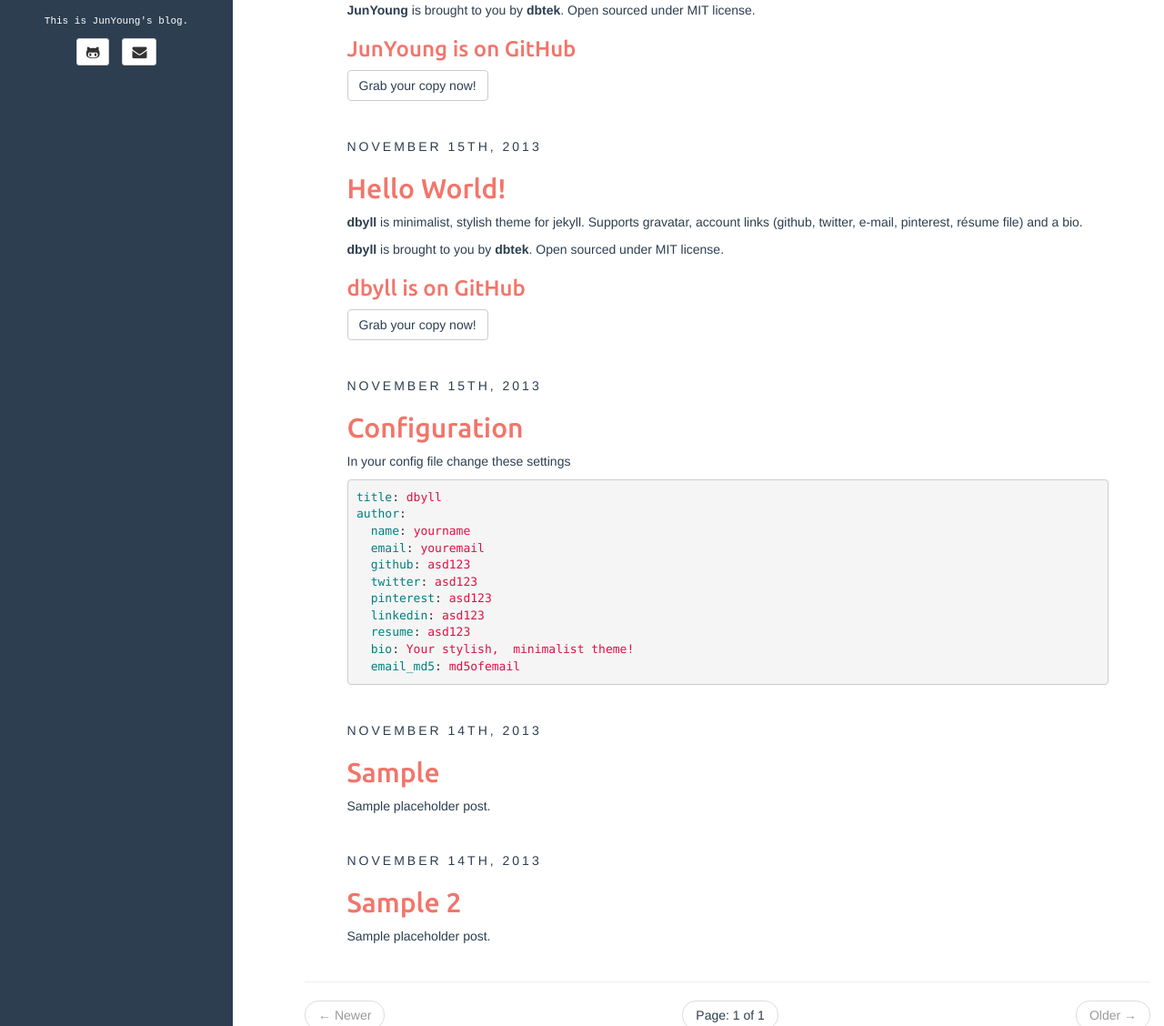
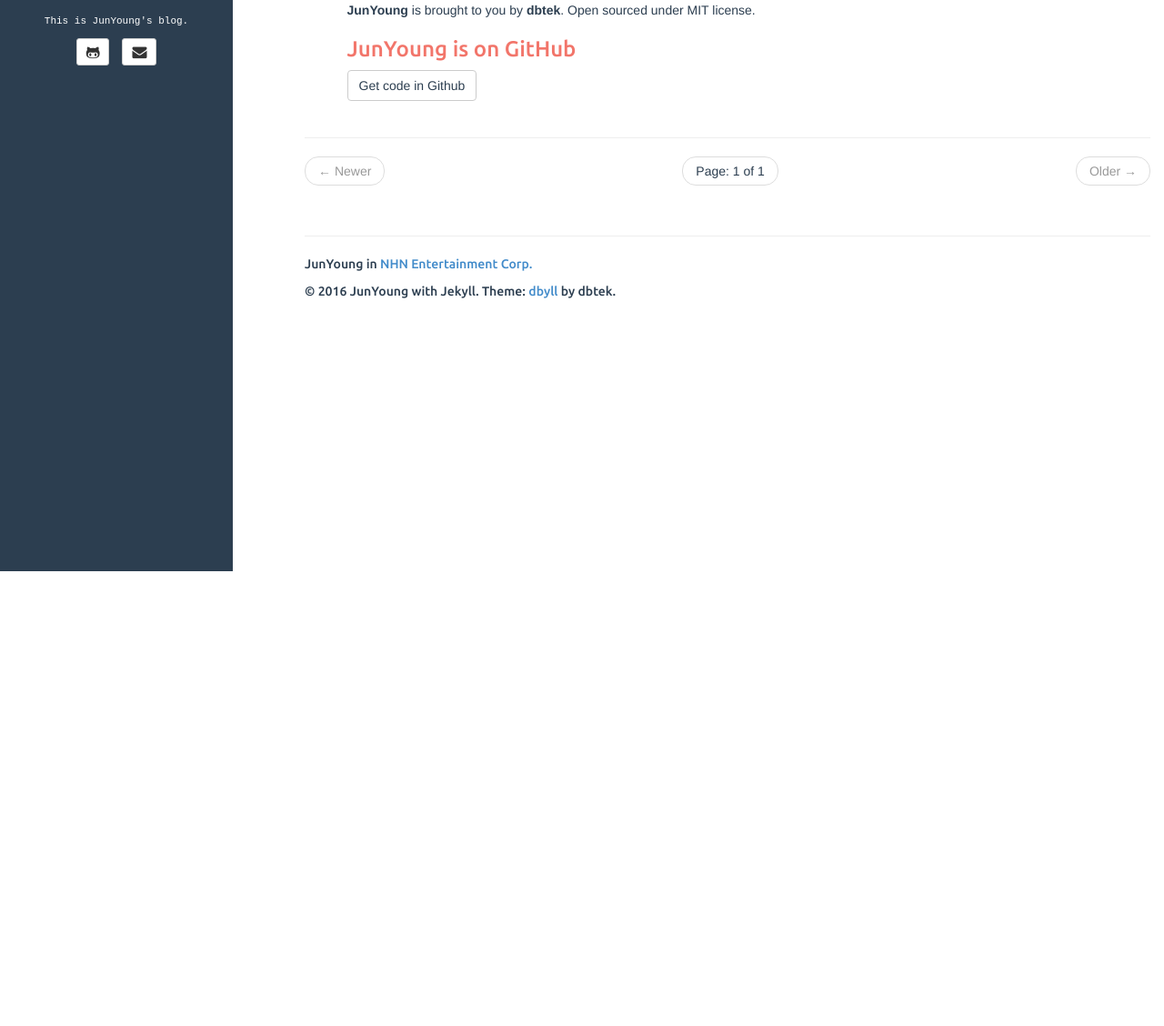
Before and after one commit to plus4070/plus4070.github.io, a Jekyll site: the page built from index.html, in a window 1280 px wide and 1400 px high, cut to the strip 272-1400 px from the top of the window. Shown: the whole strip at 91% size. Built offline with Jekyll 4.4.1, drawn with Linux system fonts in a browser that asks for light colours; the list of posts is cut into pages by our own code.

Commit message:
delete sample codes and add picture for posting

```diff
--- a/_posts/2013-11-14-sample-2.md
+++ /dev/null
@@ -1,11 +0,0 @@
----
-layout: post
-title: Sample 2
-categories: [general, demo, sample]
-tags: [demo, dbyll, dbtek, sample2]
-description: Sample placeholder post.
----
-
-Lorem ipsum dolor sit amet,  consectetur adipisicing elit,  sed do eiusmod tempor incididunt ut labore et dolore magna aliqua. Ut enim ad minim veniam,  quis nostrud exercitation ullamco laboris nisi ut aliquip ex ea commodo consequat. Duis aute irure dolor in reprehenderit in voluptate velit esse cillum dolore eu fugiat nulla pariatur. Excepteur sint occaecat cupidatat non proident,  sunt in culpa qui officia deserunt mollit anim id est laborum.
-
-Lorem ipsum dolor sit amet,  consectetur adipisicing elit,  sed do eiusmod tempor incididunt ut labore et dolore magna aliqua. Ut enim ad minim veniam,  quis nostrud exercitation ullamco laboris nisi ut aliquip ex ea commodo consequat. Duis aute irure dolor in reprehenderit in voluptate velit esse cillum dolore eu fugiat nulla pariatur. Excepteur sint occaecat cupidatat non proident,  sunt in culpa qui officia deserunt mollit anim id est laborum.
--- a/_posts/2013-11-15-configuration.md
+++ /dev/null
@@ -1,23 +0,0 @@
----
-layout: post
-title: Configuration
-categories: [general, setup, demo]
-tags: [demo, dbyll, dbtek, setup]
-fullview: true
----
-
-In your config file change these settings
-
-{% highlight yaml %}
-title: dbyll
-author:
-  name: yourname
-  email: youremail
-  github: asd123
-  twitter: asd123
-  pinterest: asd123
-  linkedin: asd123
-  resume: asd123
-  bio: Your stylish,  minimalist theme!
-  email_md5: md5ofemail
-{% endhighlight %}
--- a/_posts/2013-11-15-hello-world.md
+++ /dev/null
@@ -1,16 +0,0 @@
----
-layout: post
-title: Hello World!
-categories: [general, setup, demo]
-tags: [demo, dbyll, dbtek, setup]
-fullview: true
-comments: true
----
-
-**dbyll** is minimalist, stylish theme for jekyll. Supports gravatar, account links (github, twitter, e-mail, pinterest, résume file) and a bio.
-
-**dbyll** is brought to you by **[dbtek](http://ismaildemirbilek.com)**. Open sourced under [MIT](http://opensource.org/licenses/MIT) license.
-
-### dbyll is on GitHub
-
-<a class="btn btn-default" href="https://github.com/dbtek/dbyll">Grab your copy now!</a>
--- a/_posts/2016-01-09-Hello-new-world.md
+++ b/_posts/2016-01-09-Jekyll with Github.md
@@ -1,10 +1,11 @@
 ---
 layout: post
 title: Hello new world!
-categories: [general, setup, demo]
-tags: [demo, JunYoung, dbtek, setup]
+categories: [NHN Entertainment Assignments]
+tags: [Jekyll, Github, Disqus, Assignments#2]
 fullview: true
 comments: true
+description: NHN Entertainment Assignments#2.
 ---
 
 **JunYoung** is minimalist, stylish theme for jekyll. Supports gravatar, account links (github, twitter, e-mail, pinterest, résume file) and a bio.
@@ -15,4 +16,4 @@
 
 ### JunYoung is on GitHub
 
-<a class="btn btn-default" href="https://github.com/plus4070/plus4070.github.io">Grab your copy now!</a>
+<a class="btn btn-default" href="https://github.com/plus4070/plus4070.github.io">Get code in Github</a>
```
Also changed, not shown: _includes/facebook.html (deleted, +0 -13 lines), _posts/2013-11-14-sample.md (deleted, +0 -17 lines), assets/resources/img/blog.PNG (added).
